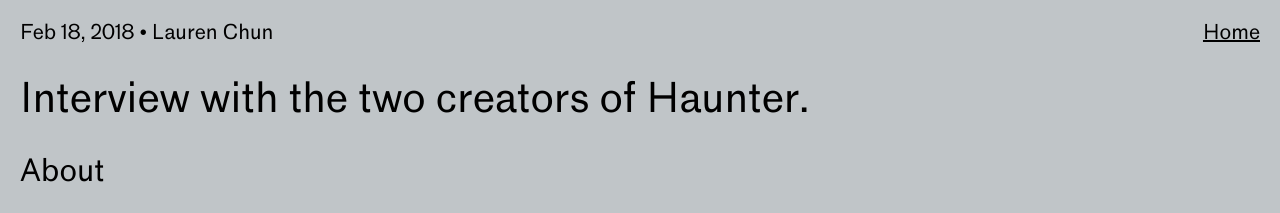
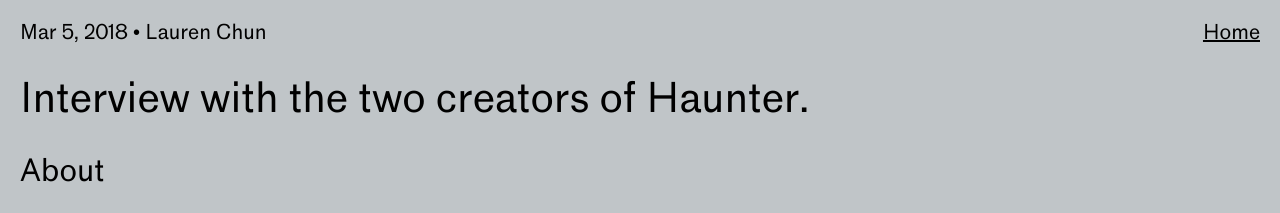
Before and after one commit to laurelschwulst/interviews, a Jekyll site: the page built from _posts/2018-03-05-a-moment-with-the-creators-of-haunter.markdown, in a window 1280 px wide and 900 px high. Shown: the top 213 px of the window. Built offline with Jekyll 4.4.1, drawn with Linux system fonts in a browser that asks for light colours; part of the change alters nothing that is shown.

```diff
--- a/_posts/2018-03-05-a-moment-with-the-creators-of-haunter.markdown
+++ b/_posts/2018-03-05-a-moment-with-the-creators-of-haunter.markdown
@@ -1,7 +1,7 @@
 ---
 layout: post
 title:  "A moment with creators of Haunter"
-date:   2018-02-17 20:53:25 -0500
+date:   2018-03-04 20:53:25 -0500
 categories: interview
 author: Lauren Chun
 tags: fiction, app, startup
```
